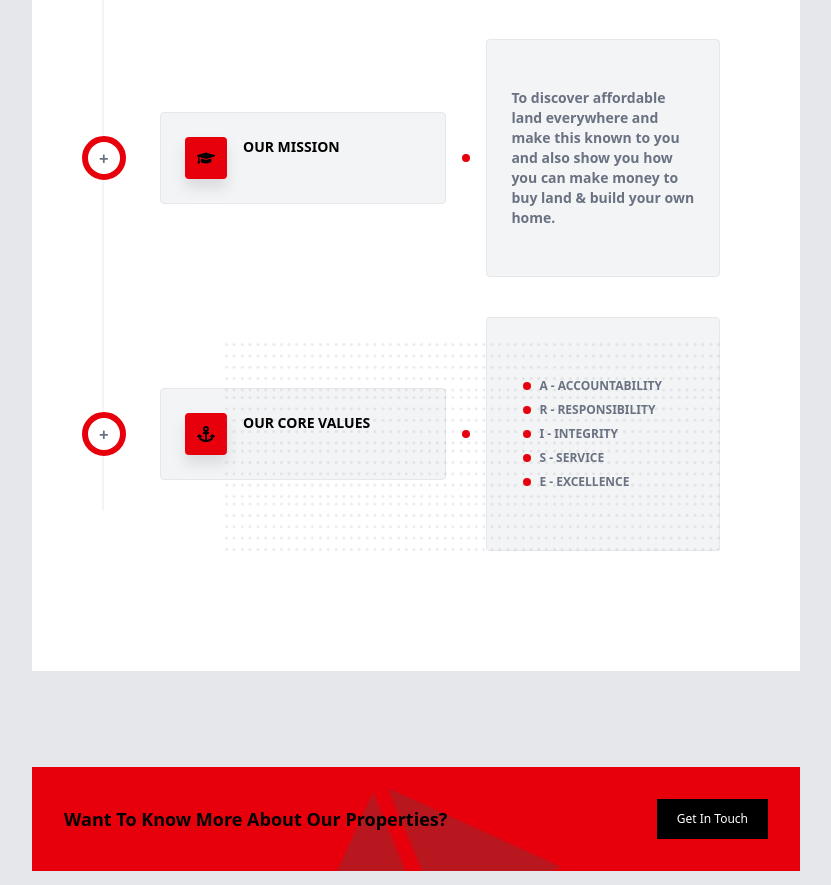
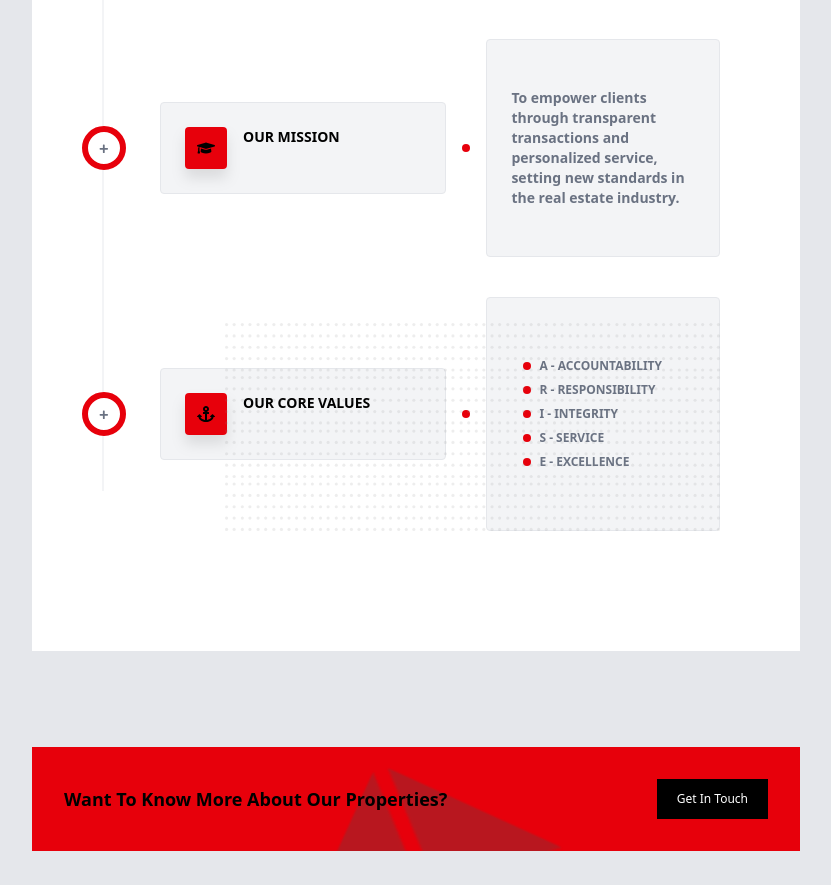
Before and after one commit to abdulraman-1/PWANHORIZON_CLONE, a React (Vite) app: page /about in a window 1280 px wide. Shown: the part 2074-2959 px from the top of the page, without its empty margins (256-1087 px from the left). Built offline with nearby package versions, Linux system fonts and the light colour scheme.

Commit message:
correct our mission

```diff
--- a/src/components/CorporateStatement.jsx
+++ b/src/components/CorporateStatement.jsx
@@ -33,8 +33,7 @@ const CorporateStatement = () => {
           {
             icon: <FaGraduationCap className='text-black' />,
             title: "OUR MISSION",
-            description:
-              "To discover affordable land everywhere and make this known to you and also show you how you can make money to buy land & build your own home.",
+            description: "To empower clients through transparent transactions and personalized service, setting new standards in the real estate industry.",
           },
           {
             icon: <FaAnchor className='text-black' />,
```
